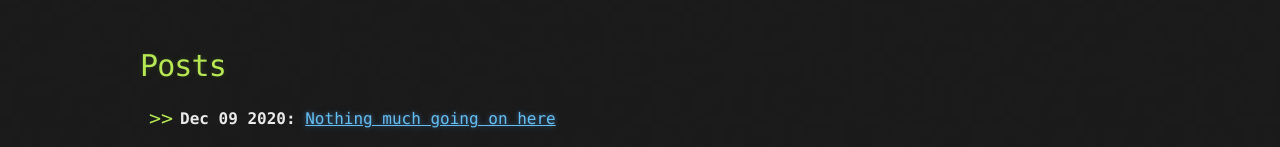
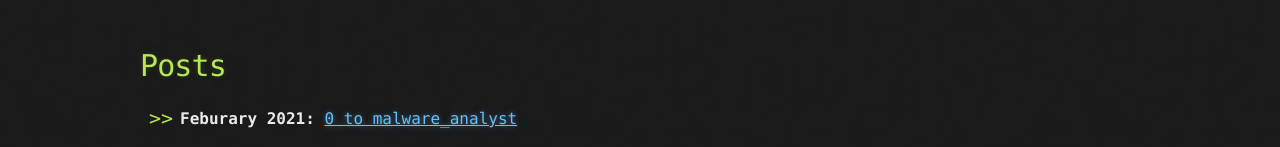
Before and after one commit to Harp6x/harp6x.github.io, a Jekyll site: the page built from index.md, in a window 1280 px wide. Shown: the part 1000-1147 px from the top of the page. Built offline with Jekyll 4.4.1, drawn with Linux system fonts in a browser that asks for light colours; our own code applies the rules of GitHub Pages for plain Markdown files.

Commit message:
Update index.md

```diff
--- a/index.md
+++ b/index.md
@@ -42,4 +42,4 @@
 
 # Posts
 
-- **Dec 09 2020:** [Nothing much going on here](./posts/first_post.html)
+- **Feburary 2021:** [0 to malware_analyst](./posts/0 to malware_analyst.html)
```
